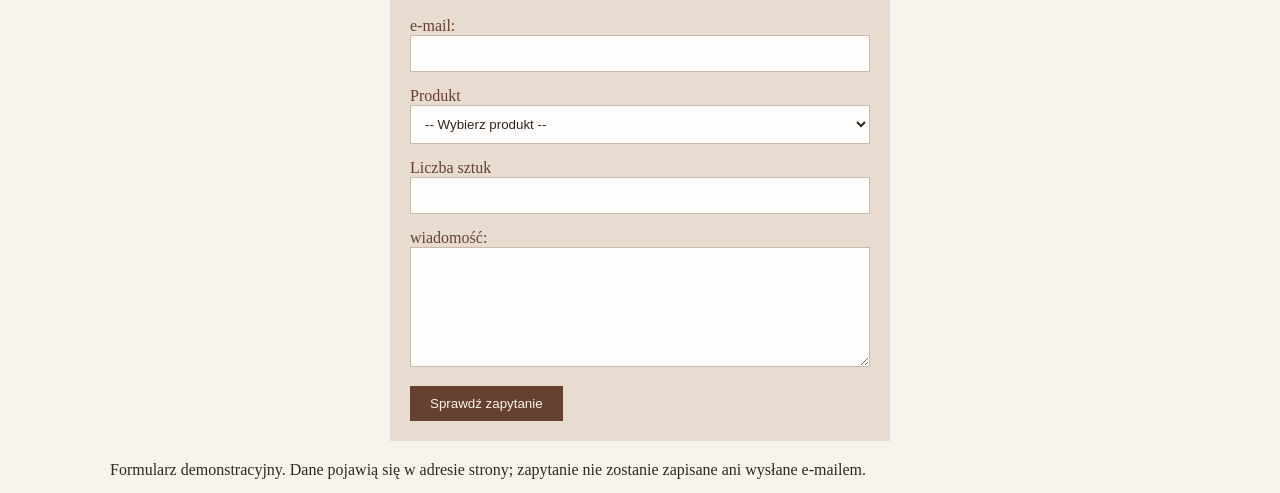
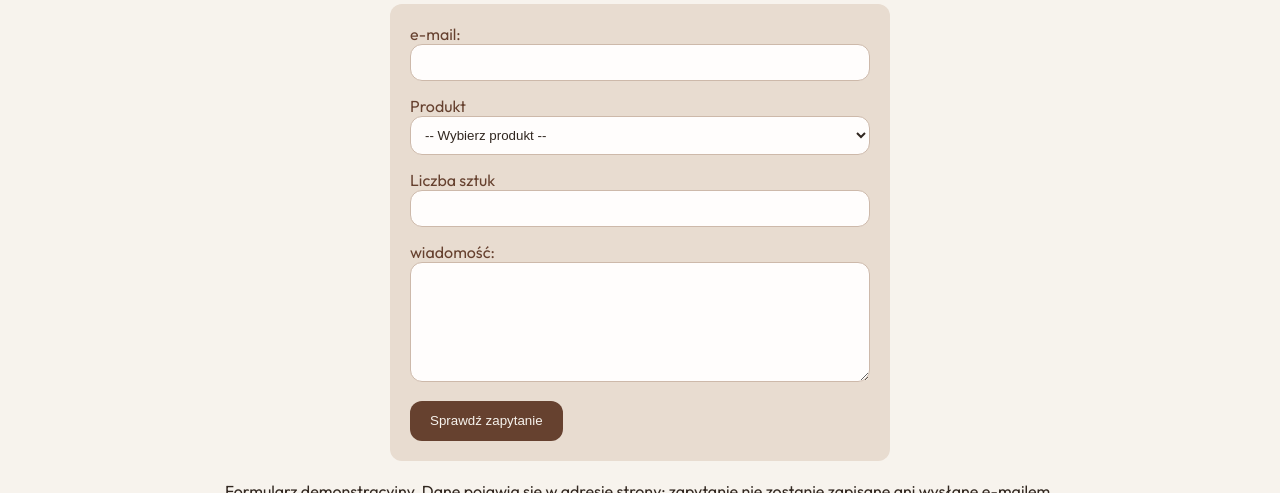
Before and after one commit to Jvk321/ProgAppWWW_Gorski, a plain HTML site: page lab1/kontakt.html in a window 1280 px wide. Shown: the part 169-662 px from the top of the page. Drawn offline with Linux system fonts and the light colour scheme.

Commit message:
lab1 stylizowanie v1.3

```diff
--- a/lab1/css/style.css
+++ b/lab1/css/style.css
@@ -1,3 +1,7 @@
+@import url('https://fonts.googleapis.com/css2?family=Outfit:wght@100..900&family=Young+Serif&display=swap');
+
+@import url('https://fonts.googleapis.com/css2?family=Fraunces:ital,opsz,wght@0,9..144,100..900;1,9..144,100..900&family=Outfit:wght@100..900&family=Young+Serif&display=swap');
+
 * {
     box-sizing: border-box;
     padding: 0;
@@ -5,19 +9,25 @@
 }
 
 :root {
-    --border-radius: 10px;
+    --border-radius: 18px;
+    --bg-color: #F7F3ED;
+    --font-fraunces: 'Fraunces';
+    --font-outfit: 'Outfit';
 }
 
 body {
     max-width: 1100px;
     width: 100%;
     margin: 0 auto;
-    background-color: #F7F3ED;
+    background-color: var(--bg-color);
     color: #312720;
+    font-family: var(--font-outfit);
 }
 
 h1{
     text-align: center;
+    font-size: 36px;
+    font-family: var(--font-fraunces);
 }
 
 main {
@@ -104,6 +114,7 @@ footer {
 
 .h-two {
     padding: 10px 0 20px 0;
+    font-size: 24px;
 }
 
 .opis {
@@ -119,6 +130,7 @@ form {
     margin: 20px auto;
     padding: 20px;
     background-color: #E8DCD0;
+    border-radius: 12px;
 }
 
 form div {
@@ -136,6 +148,7 @@ input, select, textarea {
     border: 1px solid #CDB9AA;
     background-color: #FFFDFC;
     color: #312720;
+    border-radius: 12px;
 }
 
 input:focus-visible {
@@ -155,11 +168,13 @@ select:focus-visible {
 }
 
 .button-style-one {
-    padding: 10px 20px;
+    height: 40px;
+    padding: 0px 20px;
     background-color: #66412F;
     color: #F7F3ED;
     border: none;
     cursor: pointer;
+    border-radius: 12px;
 }
 
 .button-style-one:hover {
@@ -193,6 +208,10 @@ select:focus-visible {
     text-decoration: none;
 }
 
+.text-under-form {
+    text-align: center;
+}
+
 table {
     width: 100%;
     border-collapse: collapse;
--- a/lab1/kontakt.html
+++ b/lab1/kontakt.html
@@ -43,7 +43,7 @@
                 </div>
                 <button type="submit" class="button-style-one">Sprawdź zapytanie</button>
             </form>
-            <p>Formularz demonstracyjny. Dane pojawią się w adresie strony; zapytanie nie
+            <p class="text-under-form">Formularz demonstracyjny. Dane pojawią się w adresie strony; zapytanie nie
                 zostanie zapisane ani wysłane e-mailem.
             </p>
         </main>
```
